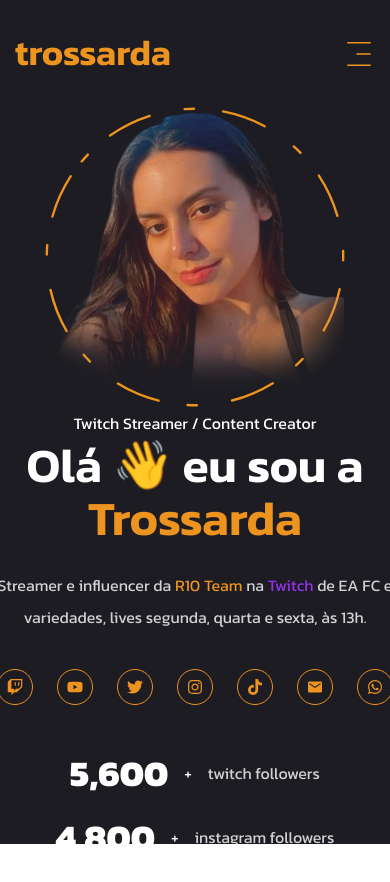
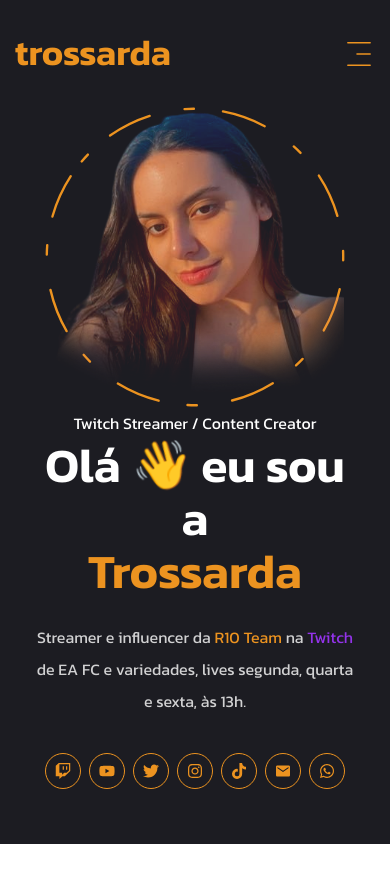
Before and after one commit to igorsantos13/trossarda, a Next.js app: page / in a window 390 px wide. Shown: the top 882 px of the page. Built offline with nearby package versions, Linux system fonts and the light colour scheme.

Commit message:
better ui for small devices

```diff
--- a/src/app/contact/page.tsx
+++ b/src/app/contact/page.tsx
@@ -6,7 +6,8 @@
 
 export default function Contact() {
   return (
-    <div className='max-w-[400px] md:max-w-[800px] shadow-sm shadow-accent space-y-8 py-4 px-2 bg-gradient-to-tr from-bg-primary  to-[#434343] container h-full flex flex-col justify-center rounded-md'>
+    <section className='flex items-center justify-center h-[calc(100vh-107px)] md:h-full w-full border-2'>
+      <div className='max-w-[400px] max-h-2/4 w-11/12 md:max-w-[800px] shadow-sm shadow-accent space-y-8 py-4 px-2 bg-gradient-to-tr from-bg-primary  to-[#434343] container h-full flex flex-col justify-center  rounded-md'>
         {/* todo: adicionar div de animação */}
         <ContactContainer>
           <div className='flex flex-col text-center '>
@@ -26,6 +27,8 @@
 
         </ContactContainer>
       </div>
+
+    </section>
   )
 }
 
--- a/src/app/page.tsx
+++ b/src/app/page.tsx
@@ -8,7 +8,7 @@
   return (
     <section className="h-full ">
       <div className="container mx-auto h-full">
-        <div className="flex flex-col xl:flex-row items-center justify-between xl:pt-8 xl:pb-24">
+        <div className="flex flex-col px-4 xl:flex-row items-center justify-between xl:pt-8 xl:pb-24">
 
           {/* text */}
           <MainText />
--- a/src/app/work/page.tsx
+++ b/src/app/partners/page.tsx
@@ -40,7 +40,7 @@
             <Image className='rounded-md' src={r10} alt='R10 Team'/>
             <h2 className='text-2xl text-zinc-300 flex flex-row items-center gap-2'>R10 TEAM MEMBER <CircleCheck /></h2>
 
-            <p className='text-zinc-400'>Streamer e influencer da R10 Team na Twitch de EA FC e variedades</p>
+            <p className='text-zinc-400'>Streamer e influencer da R10 Team na Twitch de EA FC e variedades.</p>
           </div>
 
         </Tilt>
--- a/src/app/stats/page.tsx
+++ b/src/app/stats/page.tsx
@@ -67,17 +67,17 @@
 
   return (
     <section className='w-full h-full flex-col items-center justify-center text-center'>
-      <h2 className='text-white text-center text-4xl md:text-5xl mb-5'>Quem me acompanha?</h2>
+      <h2 className='text-white text-center text-3xl md:text-5xl mb-5'>Quem me acompanha?</h2>
 
       {/* graphs container */}
-      <div className='gap-6 bg-zinc-900 shadow-md shadow-zinc-800 p-2 md:p-4 rounded-md container mt-10 flex flex-col md:flex-row items-center justify-center'>
+      <div className='overflow-hidden w-11/12 md:gap-6 max-h-screen md:max-w-full bg-zinc-900 shadow-md shadow-zinc-800 pb-4  md:p-4 rounded-md container md:mt-10 flex flex-col md:flex-row items-center justify-center'>
         <RegionGraph chartData={chartData} chartConfig={chartConfig}/>
 
         {/* todo: gender grpah */}
         {/* <GenderGraph pieChartConfig={pieChartConfig} pieChartData={pieChartData}/> */}
         <AgeGraph />
       </div>
-        <div>
+        <div className='hidden md:block'>
           <span className='text-slate-200/50 font-semibold'>*valores meramente ilustrativos*</span>
 
         </div>
--- a/src/components/MainText.tsx
+++ b/src/components/MainText.tsx
@@ -11,9 +11,9 @@
       animate={{opacity: 1, transition: {
         delay: 2, duration: 0.4, ease: "easeIn"
       }}}
-     className="text-center xl:text-left order-2 xl:order-none">
+     className="text-center max-w-full xl:text-left order-2 xl:order-none">
     <span>Twitch Streamer / Content Creator</span>
-    <h1 className="h1 mb-6">
+    <h1 className="h1 mb-6 text-wrap">
       Olá <span
       className="wave"
       >👋</span> eu sou a <br /> <span className="text-accent">Trossarda</span>
@@ -23,8 +23,8 @@
     </p>
 
     {/* socials */}
-    <div className="mb-8 xl:mb-0 xl:mb flex flex-col xl:flex-row items-center gap-8">
-      <Socials containerStyles='flex gap-6' iconStyles='w-9 h-9 border border-accent rounded-full flex justify-center items-center text-accent text-base hover:bg-accent hover:text-primary hover:transition-all duration-500'/>
+    <div className="mb-8 xl:mb-0 px-4 xl:mb flex flex-col xl:flex-row items-center gap-8">
+      <Socials containerStyles='flex gap-2 md:gap-6' iconStyles='w-9 h-9 border border-accent rounded-full flex justify-center items-center text-accent text-base hover:bg-accent hover:text-primary hover:transition-all duration-500'/>
     </div>
 
   </motion.div>
--- a/src/components/MobileNav.tsx
+++ b/src/components/MobileNav.tsx
@@ -10,7 +10,7 @@
 export default function MobileNav() {
   const pathname = usePathname()
   const links = menu.map((link, index) => (
-    <Link key={index} className={`${link.path === pathname && 'text-accent border-b-2 border-accent'} flex flex-col w-1/4 capitalize font-medium hover:text-accent transition-all`} href={link.path}>{link.name}</Link>
+    <Link key={index} className={`${link.path === pathname && 'text-accent border-b-2 border-accent w-full'} flex flex-col w-1/4 capitalize font-medium hover:text-accent transition-all`} href={link.path}>{link.name}</Link>
   ))
   return (
     <Sheet>
--- a/src/components/Socials.tsx
+++ b/src/components/Socials.tsx
@@ -39,7 +39,7 @@
   return (
     <div className={`${containerStyles}`}>
       {socials.map((item, index) => (
-        <div key={index} className='flex flex-row items-center gap-2'>
+        <div key={index} className='grid gird-col-6 grid-row-2 md:flex md:flex-row items-center gap-2'>
         <Link target='_blank'  href={item.path} className={`${iconStyles}`}>
           {item.icons}
         </Link>
--- a/src/lib/menu.ts
+++ b/src/lib/menu.ts
@@ -13,7 +13,7 @@
   },
   {
     name: 'parceiros',
-    path: '/work'
+    path: '/partners'
   },
   {
     name: 'contato',
```
Lines whose indentation alone changed are shown as unchanged.
